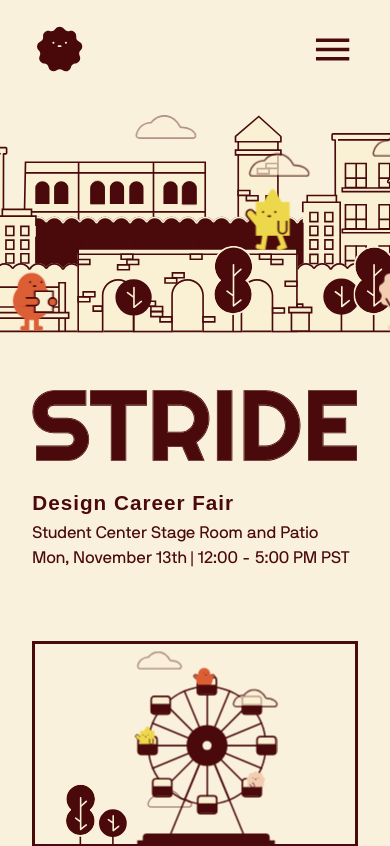
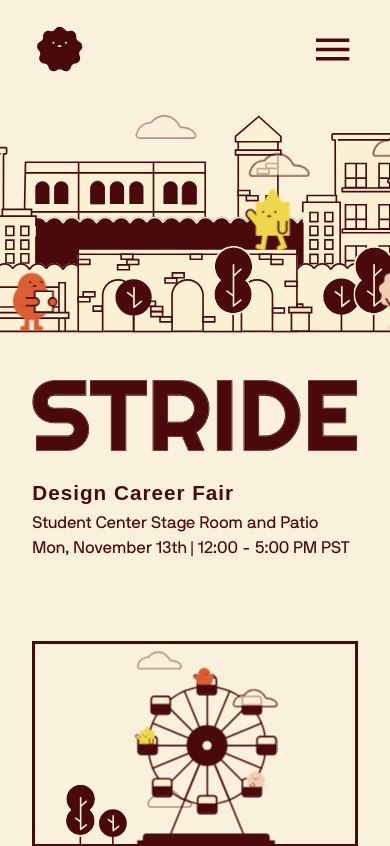
Before and after one commit to ucsddesignco/stride2023, a React (Vite) app: page / in a window 390 px wide. Shown: the top 846 px of the page. Built offline with nearby package versions, Linux system fonts and the light colour scheme; a web font is replaced by a local one.

Commit message:
Fix: add margin bottom to hero text

```diff
--- a/src/components/HeroText/styles.scss
+++ b/src/components/HeroText/styles.scss
@@ -5,12 +5,11 @@
   justify-content: space-between;
   align-items: center;
   gap: calc(10px + 4vw);
-  transform: translateY(10px);
   width: 100%;
   transition: transform 0.8s;
   z-index: -1;
   padding-inline: calc(var(--padding) + 10vw);
-
+  margin-bottom: 1vw;
 
   svg {
     width: 45%;
@@ -31,6 +30,7 @@
   }
 
   @media screen and (max-width: 768px) {
+    margin-bottom: 0;
     flex-direction: column;
     align-items: flex-start;
     width: 100%;
```
